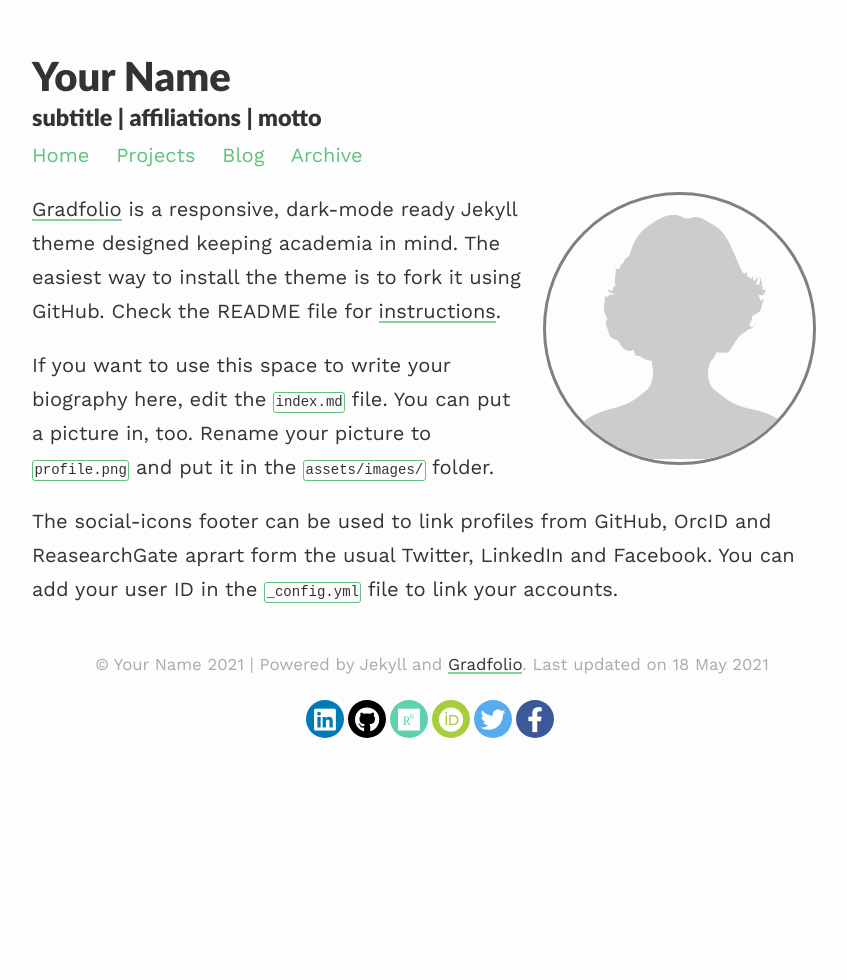
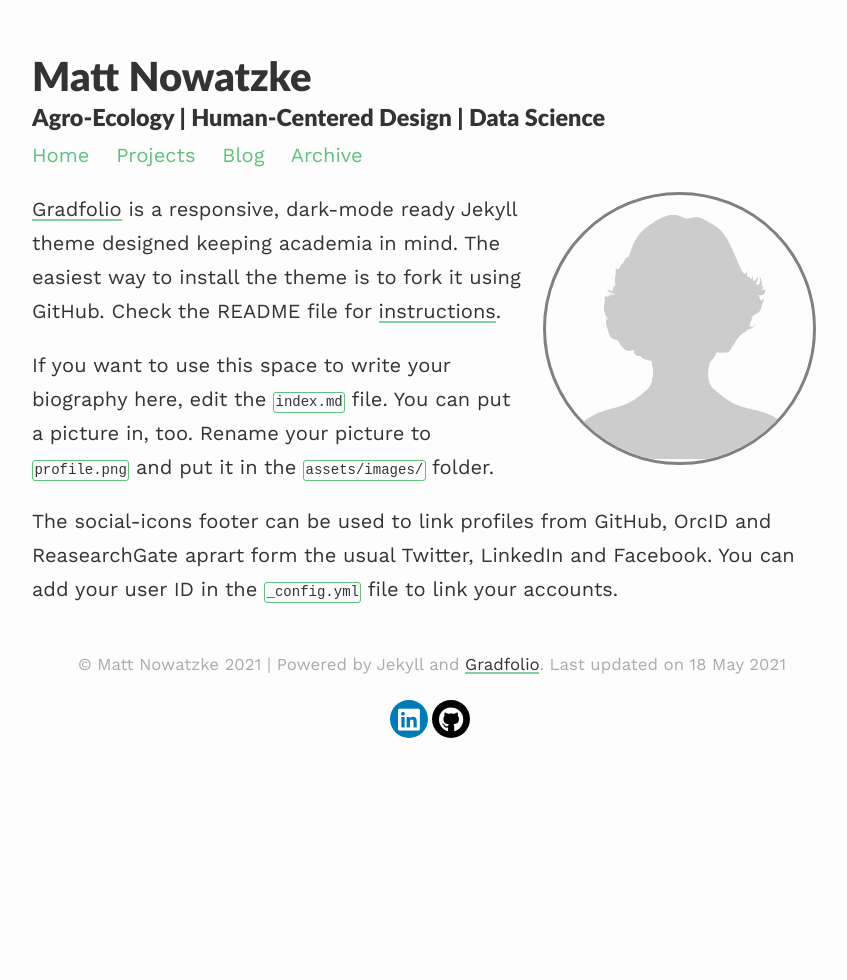
Before and after one commit to mnowatzke/mnowatzke.github.io, a Jekyll site: the page built from index.md, in a window 1280 px wide. Shown: the whole page, without its empty margins (208-1055 px from the left). Built offline with Jekyll 4.4.1, drawn with Linux system fonts in a browser that asks for light colours; nearby versions of some CDN libraries.

Commit message:
updated title and sm links

```diff
--- a/_config.yml
+++ b/_config.yml
@@ -1,9 +1,9 @@
 ### your site title here
 
-title: Your Name
-description: subtitle | affiliations | motto
+title: Matt Nowatzke
+description: Agro-Ecology | Human-Centered Design | Data Science
 
-baseurl: /gradfolio #name of GitHub repository
+baseurl: /mnowatzke.github.io #name of GitHub repository
 url: #custom url to be used instead of GitHub repository
 email: #
 
@@ -17,12 +17,12 @@ permalink: /blog/:year/:title/
 paginate_path: /blog/page:num/
 
 # Social media links in footer
-facebook: "#"
-twitter: "#"
-linkedin: "#"
-github: "#"
-researchgate: "#"
-orcid: "#"
+#facebook: "#"
+#twitter: "#"
+linkedin: "https://www.linkedin.com/in/mattnowatzke/"
+github: "https://github.com/mnowatzke"
+#researchgate: "#"
+#orcid: "#"
 
 highlighter: rouge
 markdown: kramdown
```
